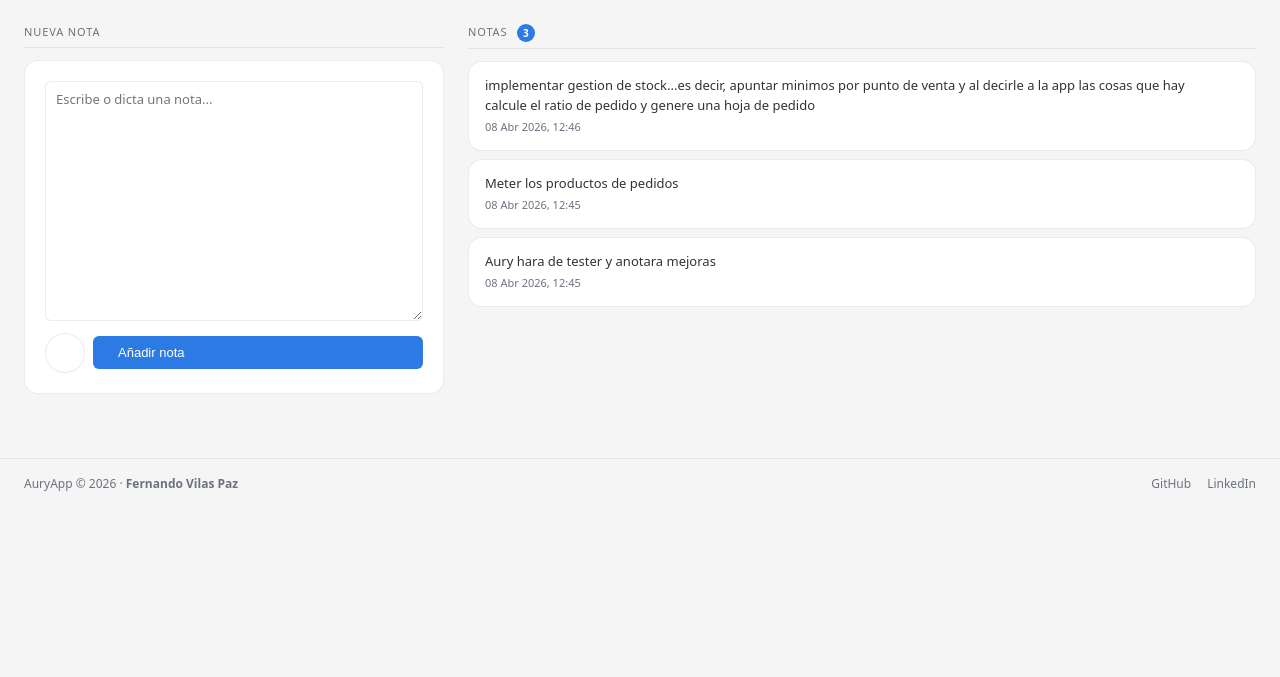
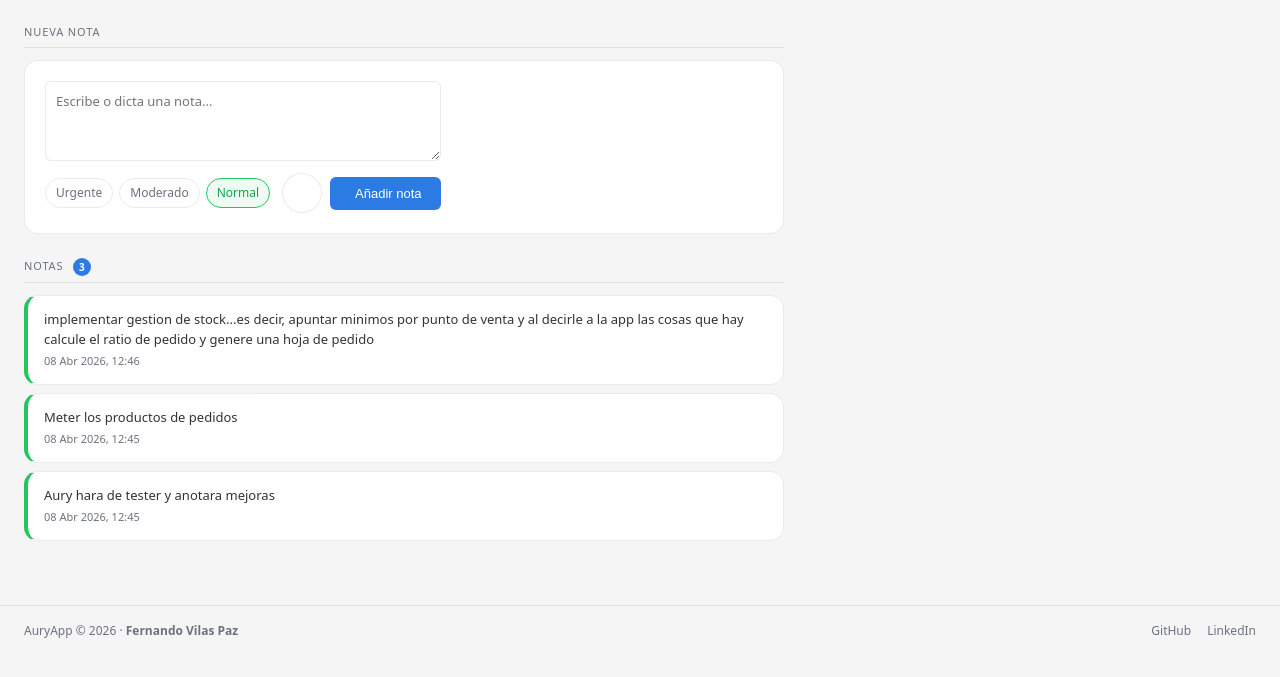
Before and after one commit to fvilpaz/auryapp, a Django app: page /agenda/ in a window 1280 px wide. Shown: the part 56-733 px from the top of the page. Run offline with Django 5.2, Linux system fonts and the light colour scheme; a user stored in the database is signed in; data comes from the database, SQL or seed files in the repository; both versions use the stored data as it was after the commit; some libraries are stand-ins or nearby versions.

Commit message:
Agenda: prioridades, resolver notas y AJAX
- Modelo Nota: campos prioridad (urgente/moderado/normal) y resuelta
- Vista: notas ordenadas por prioridad, sección de resueltas recientes
- AJAX para resolver y eliminar sin recargar página
- Layout vertical: formulario arriba, notas debajo
- Chips de prioridad con color, borde izquierdo por urgencia

Co-Authored-By: Claude Sonnet 4.6 <noreply@anthropic.com>

```diff
--- a/core/static/css/main.css
+++ b/core/static/css/main.css
@@ -1284,19 +1284,13 @@ form { margin: 0; }
 .bc-btn-ghost  { background: none; border: none; cursor: pointer; color: var(--color-muted); padding: 0; line-height: 1; }
 
 /* Agenda 2 columnas */
-.bc-agenda-layout {
-  display: grid;
-  grid-template-columns: 420px 1fr;
-  gap: 24px;
-  align-items: start;
-}
-.bc-agenda-sidebar .bc-card { padding: 20px; align-items: stretch; }
-.bc-agenda-sidebar .bc-card form { width: 100%; }
+.bc-agenda-wrap { max-width: 760px; }
+.bc-agenda-form-card { padding: 20px; }
+.bc-agenda-form-card form { display: flex; flex-direction: column; gap: 12px; }
 .bc-agenda-textarea {
   width: 100%;
   resize: vertical;
-  min-height: 240px;
-  overflow: auto;
+  min-height: 80px;
   background: var(--color-surface);
   border: 0.5px solid var(--color-border);
   border-radius: var(--radius-sm);
@@ -1307,14 +1301,53 @@ form { margin: 0; }
   line-height: 1.5;
   outline: none;
   transition: border-color 0.15s;
+  box-sizing: border-box;
 }
 .bc-agenda-textarea:focus { border-color: var(--color-primary); }
+.bc-agenda-bottom-row {
+  display: flex;
+  align-items: center;
+  justify-content: space-between;
+  gap: 12px;
+  flex-wrap: wrap;
+}
 .bc-agenda-form-actions {
   display: flex;
   gap: 8px;
-  margin-top: 12px;
-  align-items: center;
-}
+  align-items: center;
+  flex-shrink: 0;
+}
+
+/* Chips de prioridad */
+.bc-prioridad-chips { display: flex; gap: 6px; flex-wrap: wrap; }
+.bc-pchip {
+  display: inline-flex;
+  align-items: center;
+  gap: 4px;
+  padding: 5px 10px;
+  border-radius: 20px;
+  font-size: 12px;
+  font-weight: 500;
+  cursor: pointer;
+  border: 1.5px solid var(--color-border);
+  color: var(--color-muted);
+  transition: all 0.15s;
+  user-select: none;
+}
+.bc-pchip input[type=radio] { display: none; }
+.bc-pchip-urgente.active  { border-color: #ef4444; color: #ef4444; background: rgba(239,68,68,0.08); }
+.bc-pchip-moderado.active { border-color: #f59e0b; color: #b45309; background: rgba(245,158,11,0.08); }
+.bc-pchip-normal.active   { border-color: #22c55e; color: #16a34a; background: rgba(34,197,94,0.08); }
+
+/* Notas con borde de prioridad */
+.bc-nota-prioridad-urgente  { border-left: 4px solid #ef4444 !important; }
+.bc-nota-prioridad-moderado { border-left: 4px solid #f59e0b !important; }
+.bc-nota-prioridad-normal   { border-left: 4px solid #22c55e !important; }
+.bc-nota-actions { display: flex; gap: 4px; flex-shrink: 0; }
+.bc-nota-resuelta { opacity: 0.5; }
+.bc-nota-tachado  { text-decoration: line-through; }
+.bc-nota-list-resueltas .bc-nota-card { padding: 10px 16px; }
+
 .bc-agenda-count {
   display: inline-flex;
   align-items: center;
@@ -1341,9 +1374,7 @@ form { margin: 0; }
   font-size: 13px;
 }
 .bc-agenda-empty i { font-size: 36px; opacity: 0.4; }
-@media (max-width: 768px) {
-  .bc-agenda-layout { grid-template-columns: 1fr; }
-}
+.bc-mt-24 { margin-top: 24px; }
 
 /* Date picker input */
 .bc-date-picker {
--- a/core/templates/core/agenda.html
+++ b/core/templates/core/agenda.html
@@ -4,34 +4,43 @@
 
 {% block content %}
 
-<div class="bc-agenda-layout">
+<div class="bc-agenda-wrap">
 
-  <!-- Columna izquierda: formulario -->
-  <aside class="bc-agenda-sidebar">
+  <!-- Formulario arriba -->
   <div class="bc-section-title">Nueva nota</div>
-    <div class="bc-card">
+  <div class="bc-card bc-agenda-form-card">
     <form method="post" id="nota-form">
       {% csrf_token %}
-        <div class="bc-form-group">
-          <textarea name="texto" id="nota-texto" rows="4"
+      <textarea name="texto" id="nota-texto" rows="3"
                 placeholder="Escribe o dicta una nota..."
                 class="bc-agenda-textarea"></textarea>
+
+      <div class="bc-agenda-bottom-row">
+        <div class="bc-prioridad-chips">
+          <label class="bc-pchip bc-pchip-urgente">
+            <input type="radio" name="prioridad" value="urgente"> Urgente
+          </label>
+          <label class="bc-pchip bc-pchip-moderado">
+            <input type="radio" name="prioridad" value="moderado"> Moderado
+          </label>
+          <label class="bc-pchip bc-pchip-normal">
+            <input type="radio" name="prioridad" value="normal" checked> Normal
+          </label>
         </div>
         <div class="bc-agenda-form-actions">
           <button type="button" id="btn-mic" title="Dictar nota" class="bc-mic-btn">
             <i class="ti ti-microphone" style="font-size:18px;"></i>
           </button>
-          <button type="submit" class="bc-btn bc-btn-primary bc-flex-1">
+          <button type="submit" class="bc-btn bc-btn-primary">
             <i class="ti ti-plus"></i> Añadir nota
           </button>
         </div>
+      </div>
     </form>
   </div>
-  </aside>
 
-  <!-- Columna derecha: lista de notas -->
-  <section class="bc-agenda-main">
-    <div class="bc-section-title">
+  <!-- Lista de notas -->
+  <div class="bc-section-title bc-mt-24">
     Notas
     {% if notas %}<span class="bc-agenda-count">{{ notas|length }}</span>{% endif %}
   </div>
@@ -39,18 +48,19 @@
   {% if notas %}
   <div class="bc-nota-list">
     {% for nota in notas %}
-      <div class="bc-card bc-nota-card">
+    <div class="bc-card bc-nota-card bc-nota-prioridad-{{ nota.prioridad }}" id="nota-{{ nota.pk }}">
       <div class="bc-flex-1">
         <div class="bc-nota-texto">{{ nota.texto }}</div>
         <div class="bc-nota-fecha">{{ nota.fecha|date:"d M Y, H:i" }}</div>
       </div>
-        <form method="post" action="{% url 'eliminar_nota' nota.pk %}"
-              onsubmit="return confirm('¿Eliminar esta nota?')">
-          {% csrf_token %}
-          <button type="submit" class="bc-btn-ghost bc-nota-del">
+      <div class="bc-nota-actions">
+        <button class="bc-btn-ghost bc-nota-resolve" data-pk="{{ nota.pk }}" title="Marcar como resuelta">
+          <i class="ti ti-check" style="font-size:15px;"></i>
+        </button>
+        <button class="bc-btn-ghost bc-nota-del" data-pk="{{ nota.pk }}" title="Eliminar">
           <i class="ti ti-trash" style="font-size:15px;"></i>
         </button>
-        </form>
+      </div>
     </div>
     {% endfor %}
   </div>
@@ -60,7 +70,26 @@
     <span>Sin notas todavía</span>
   </div>
   {% endif %}
-  </section>
+
+  <!-- Resueltas -->
+  {% if resueltas %}
+  <div class="bc-section-title bc-mt-24">Resueltas recientemente</div>
+  <div class="bc-nota-list bc-nota-list-resueltas">
+    {% for nota in resueltas %}
+    <div class="bc-card bc-nota-card bc-nota-resuelta" id="nota-{{ nota.pk }}">
+      <div class="bc-flex-1">
+        <div class="bc-nota-texto bc-nota-tachado">
+          <i class="ti ti-circle-check" style="color:var(--color-success);font-size:14px;margin-right:4px;"></i>{{ nota.texto }}
+        </div>
+        <div class="bc-nota-fecha">{{ nota.fecha|date:"d M Y, H:i" }}</div>
+      </div>
+      <button class="bc-btn-ghost bc-nota-del" data-pk="{{ nota.pk }}" title="Eliminar">
+        <i class="ti ti-trash" style="font-size:15px;"></i>
+      </button>
+    </div>
+    {% endfor %}
+  </div>
+  {% endif %}
 
 </div>
 
@@ -68,57 +97,64 @@
 
 {% block extra_js %}
 <script>
-/* Auto-grow del textarea */
+const CSRF = document.querySelector('[name=csrfmiddlewaretoken]').value;
+
+/* Auto-grow */
 const textarea = document.getElementById('nota-texto');
 function autoGrow() {
   textarea.style.height = 'auto';
   textarea.style.height = textarea.scrollHeight + 'px';
 }
 textarea.addEventListener('input', autoGrow);
+textarea.addEventListener('keydown', function(e) {
+  if (e.key === 'Enter' && (e.ctrlKey || e.metaKey)) document.getElementById('nota-form').submit();
+});
 
-/* Ctrl+Enter envía */
-textarea.addEventListener('keydown', function(e) {
-  if (e.key === 'Enter' && (e.ctrlKey || e.metaKey)) {
-    document.getElementById('nota-form').submit();
+/* Chip activo */
+document.querySelectorAll('.bc-pchip input[type=radio]').forEach(function(r) {
+  r.addEventListener('change', function() {
+    document.querySelectorAll('.bc-pchip').forEach(function(c) { c.classList.remove('active'); });
+    this.closest('.bc-pchip').classList.add('active');
+  });
+});
+document.querySelector('.bc-pchip-normal').classList.add('active');
+
+/* Resolver / Eliminar AJAX */
+document.addEventListener('click', async function(e) {
+  const btnR = e.target.closest('.bc-nota-resolve');
+  const btnE = e.target.closest('.bc-nota-del');
+  const btn  = btnR || btnE;
+  if (!btn) return;
+
+  const pk   = btn.dataset.pk;
+  const card = document.getElementById('nota-' + pk);
+  const url  = btnR ? '/agenda/' + pk + '/resolver/' : '/agenda/' + pk + '/eliminar/';
+
+  await fetch(url, { method: 'POST', headers: { 'X-Requested-With': 'XMLHttpRequest', 'X-CSRFToken': CSRF } });
+  if (card) {
+    card.style.transition = 'opacity 0.3s, transform 0.3s';
+    card.style.opacity = '0';
+    card.style.transform = 'translateX(10px)';
+    setTimeout(function() { card.remove(); }, 300);
   }
 });
 
-/* Dictado por voz */
+/* Voz */
 const btnMic = document.getElementById('btn-mic');
-const SpeechRecognition = window.SpeechRecognition || window.webkitSpeechRecognition;
-
-if (!SpeechRecognition) {
-  btnMic.title = 'Tu navegador no soporta dictado de voz';
-  btnMic.style.opacity = '0.4';
-  btnMic.disabled = true;
-} else {
-  const recognition = new SpeechRecognition();
-  recognition.lang = 'es-ES';
-  recognition.continuous = false;
-  recognition.interimResults = false;
-  let escuchando = false;
-
-  btnMic.addEventListener('click', function() {
-    if (escuchando) { recognition.stop(); } else { recognition.start(); }
-  });
-
-  recognition.addEventListener('start', function() {
-    escuchando = true;
-    btnMic.classList.add('active');
-  });
-
-  recognition.addEventListener('end', function() {
-    escuchando = false;
-    btnMic.classList.remove('active');
-  });
-
-  recognition.addEventListener('result', function(e) {
-    const texto = e.results[0][0].transcript;
-    textarea.value = textarea.value ? textarea.value + ' ' + texto : texto;
+const SR = window.SpeechRecognition || window.webkitSpeechRecognition;
+if (!SR) { btnMic.style.opacity = '0.4'; btnMic.disabled = true; }
+else {
+  const rec = new SR();
+  rec.lang = 'es-ES'; rec.continuous = false; rec.interimResults = false;
+  let on = false;
+  btnMic.addEventListener('click', function() { on ? rec.stop() : rec.start(); });
+  rec.addEventListener('start', function() { on = true;  btnMic.classList.add('active'); });
+  rec.addEventListener('end',   function() { on = false; btnMic.classList.remove('active'); });
+  rec.addEventListener('result', function(e) {
+    const t = e.results[0][0].transcript;
+    textarea.value = textarea.value ? textarea.value + ' ' + t : t;
     autoGrow();
   });
-
-  recognition.addEventListener('error', function(e) { console.error('Error dictado:', e.error); });
 }
 </script>
 {% endblock %}
--- a/core/urls.py
+++ b/core/urls.py
@@ -28,6 +28,7 @@ urlpatterns = [
     path('tareas/<int:pk>/toggle/', views.toggle_tarea, name='toggle_tarea'),
     path('agenda/', views.agenda, name='agenda'),
     path('agenda/<int:pk>/eliminar/', views.eliminar_nota, name='eliminar_nota'),
+    path('agenda/<int:pk>/resolver/', views.resolver_nota, name='resolver_nota'),
     path('pedidos/', views.lista_espacios, name='pedidos'),
     path('pedidos/<int:pk>/', views.pedidos_espacio, name='pedidos_espacio'),
     path('pedidos/<int:pk>/nuevo/', views.nuevo_articulo, name='nuevo_articulo'),
--- a/core/views.py
+++ b/core/views.py
@@ -458,18 +458,34 @@ def calendario(request):
 @staff_required
 def agenda(request):
     if request.method == 'POST':
-        texto = request.POST.get('texto', '').strip()
+        texto     = request.POST.get('texto', '').strip()
+        prioridad = request.POST.get('prioridad', 'normal')
         if texto:
-            Nota.objects.create(texto=texto)
+            Nota.objects.create(texto=texto, prioridad=prioridad)
         return redirect('agenda')
-    notas = Nota.objects.all()
-    return render(request, 'core/agenda.html', {'notas': notas})
+    notas     = Nota.objects.filter(resuelta=False).order_by('prioridad', '-fecha')
+    resueltas = Nota.objects.filter(resuelta=True).order_by('-fecha')[:5]
+    return render(request, 'core/agenda.html', {'notas': notas, 'resueltas': resueltas})
 
 @staff_required
 def eliminar_nota(request, pk):
+    from django.http import JsonResponse
     nota = get_object_or_404(Nota, pk=pk)
     if request.method == 'POST':
         nota.delete()
+        if request.headers.get('X-Requested-With') == 'XMLHttpRequest':
+            return JsonResponse({'ok': True})
+    return redirect('agenda')
+
+@staff_required
+def resolver_nota(request, pk):
+    from django.http import JsonResponse
+    nota = get_object_or_404(Nota, pk=pk)
+    if request.method == 'POST':
+        nota.resuelta = True
+        nota.save()
+        if request.headers.get('X-Requested-With') == 'XMLHttpRequest':
+            return JsonResponse({'ok': True})
     return redirect('agenda')
 
 @login_required(login_url='/login/')
```
Also changed, not shown: core/models.py (+12 -3 lines), core/migrations/0011_alter_nota_options_nota_prioridad_nota_resuelta.py (added), db.sqlite3. Lines whose indentation alone changed are shown as unchanged.
